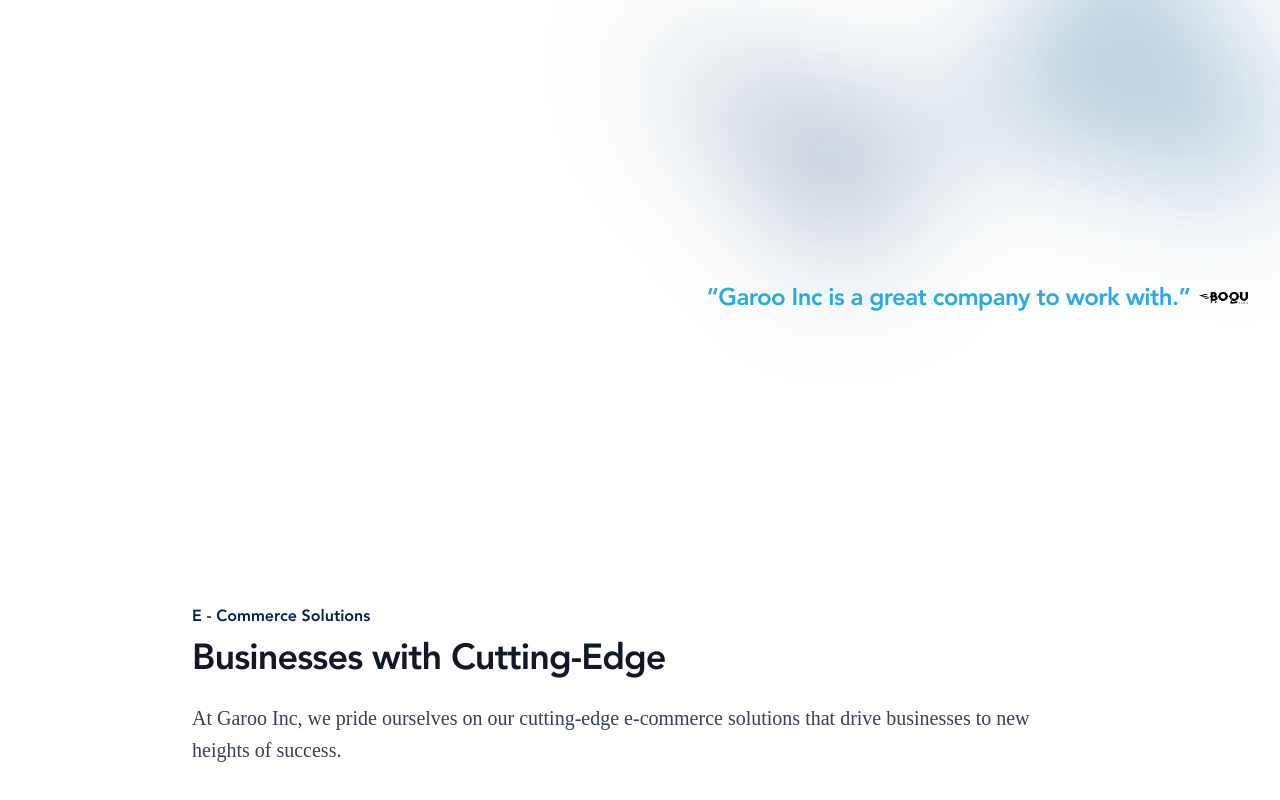
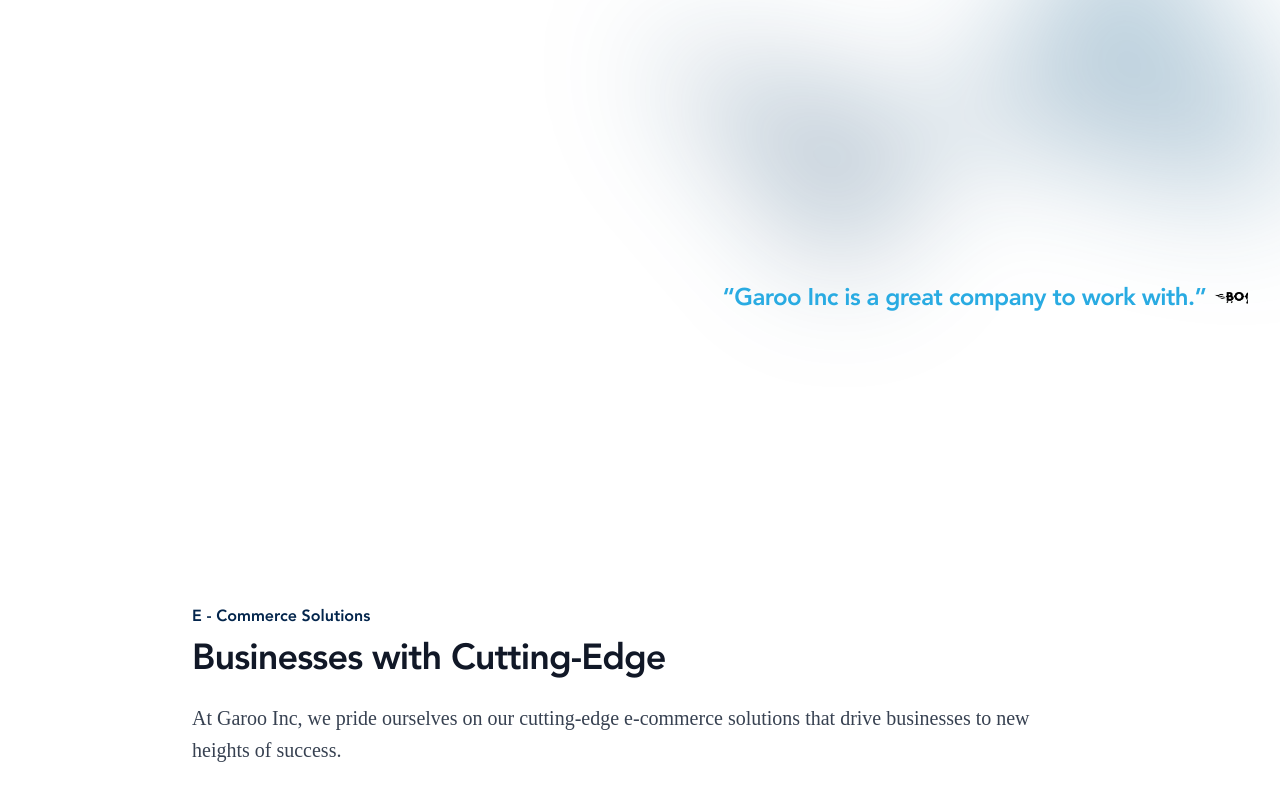
Before and after one commit to GarooInc/Garoo, a React (Vite) app: page / in a window 1280 px wide. Shown: the part 710-1510 px from the top of the page. Built offline with nearby package versions, Linux system fonts and the light colour scheme; a web font is replaced by a local one.

Commit message:
Update LogoTestimonials.jsx

```diff
--- a/src/components/LogoTestimonials/LogoTestimonials.jsx
+++ b/src/components/LogoTestimonials/LogoTestimonials.jsx
@@ -24,7 +24,7 @@
           <div className="marquee-container">
           <div className="mx-auto mt-10 flex items-center md:gap-x-20 gap-x-10 gap-y-10 sm:max-w-xl sm:grid-cols-6 sm:gap-x-16 lg:mx-0 lg:max-w-none lg:grid-cols-5 marquee">
             {testimonials.map((testimonial) => (
-                <a key={testimonial.src} className="flex items-center gap-2 mb-8 mt-8 min-w-xl md:items-center mx-10 md:mx-0">
+                <a key={testimonial.src} className="flex items-center gap-2 mb-8 mt-8 min-w-xl md:items-center mx-10 md:mx-4">
                 <p className="text-garoo-sky text-center  text-xl md:text-2xl font-bold tracking-tight w-full whitespace-nowrap">{testimonial.text}</p>
                 <img
                     src={testimonial.src}
```
